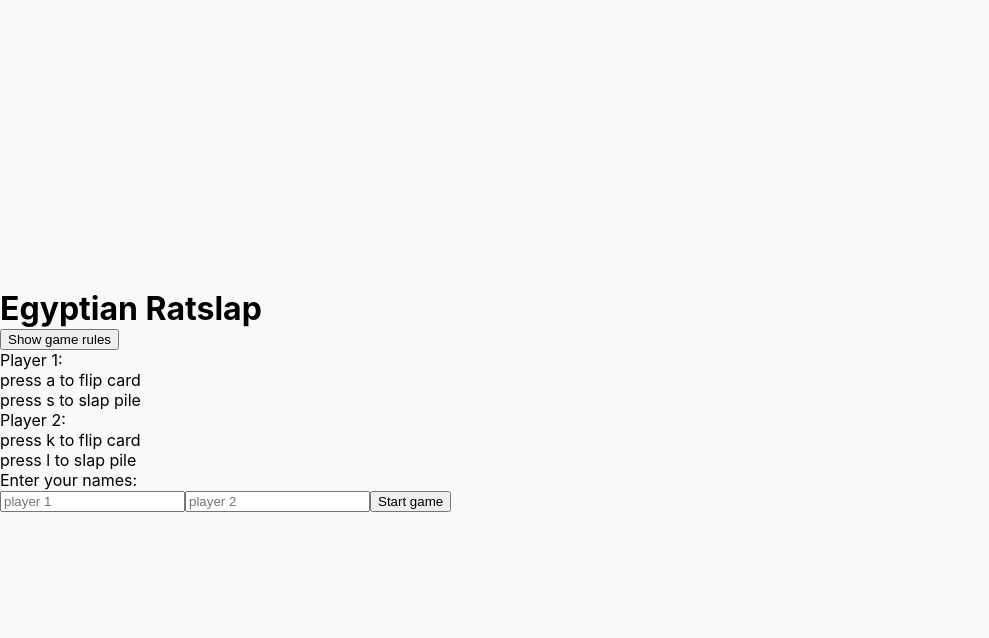
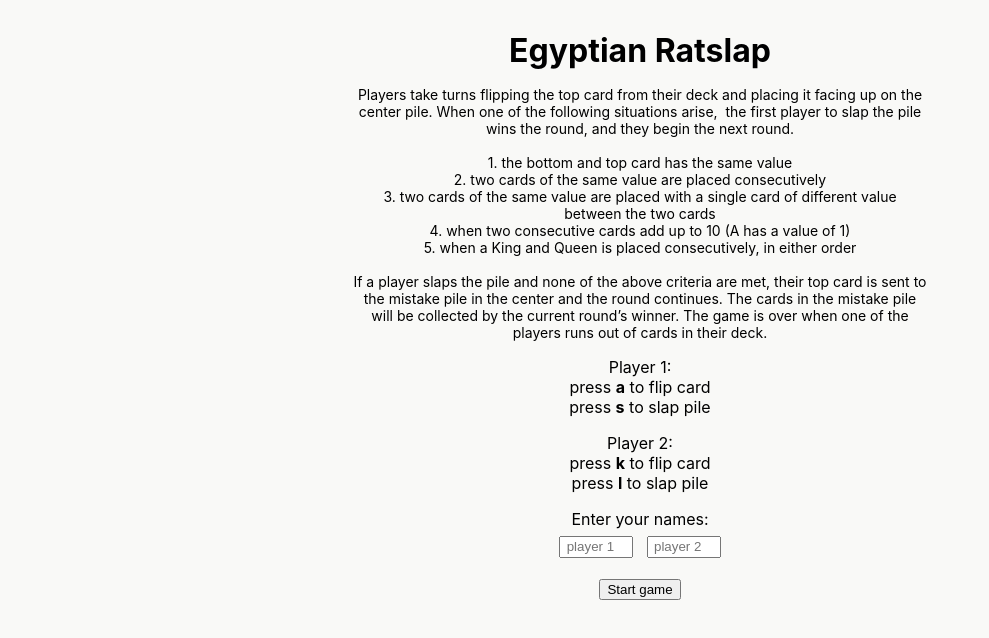
Before and after one commit to TomokoMiyakoshi/egyptian-ratscrew-game, a React (Vite) app: page / in a window 1280 px wide. Both pictures are taken after a click on the button "Show game rules". Shown: the top 638 px of the page, without its empty margins (0-989 px from the left). Built offline with nearby package versions, Linux system fonts and the light colour scheme.

Commit message:
Styled intro container and changed useEffect to only add keydown when playing

```diff
--- a/src/App.css
+++ b/src/App.css
@@ -1,10 +1,6 @@
 * {
     box-sizing: border-box;
     margin: 0;
-}
-
-:root, .App {
-    width: 100%;
 }
 
 :root {
@@ -19,15 +15,56 @@
     --player-b-color: #353380;
 }
 
+#root {
+    width: 100%;
+    min-height: 100vh;
+    white-space: pre-wrap;
+}
+
+
+
 body {
-    align-items: center;
-    align-content: center;
+    /* align-items: center;
+    align-content: center; */
     background: #f9f9f7;
     min-height: 100vh;
+    padding: 1.2em;
+}
+
+.intro-container {
+    display: flex;
+    flex-direction: column;
+    align-items: center;
+    padding: 12px;
+}
+
+.intro-container {
+    gap: 1em;
+    text-align: center;
+}
+
+.intro-container input {
+    width: 8ch;
+    padding: 0.1em 0.4em;
+    box-sizing: content-box;
+    margin-bottom: 1.5em;
+    margin-top:0.51em;
+}
+
+.intro-container input:first-of-type {
+    margin-right: 1em;
+}
+
+.intro-container button {
+    width: fit-content;
+}
+
+.rules {
+    max-width: 65ch;
+    font-size: 14px;
 }
 
 .board {
-    padding: 1.5em;
     box-sizing: content-box;
     max-width: 800px;
     margin: auto auto;
--- a/src/App.jsx
+++ b/src/App.jsx
@@ -47,19 +47,18 @@ export default function App() {
   }, [deckA, deckB])
 
   useEffect(() => {
-    document.addEventListener("keyup", handleKeyDown)
-    return () => document.removeEventListener("keyup", handleKeyDown);
-  }, [playerATurn, canFlip])
+    if (playing) {
+      document.addEventListener("keydown", handleKeyDown)
+      return () => document.removeEventListener("keydown", handleKeyDown);
+    }
+  }, [playing, playerATurn, canFlip])
 
 
   const handleKeyDown = e => {
-    console.log(e.key)
-    console.log(canFlip)
     // canFlip is false when slap in progress
     if (!canFlip) return
 
     if ((e.key === "a" && playerATurn) || (e.key === "k" && !playerATurn)) {
-      console.log("flipping")
       flipCard()
         // change player turn
         setPlayerATurn(playerATurn => !playerATurn)
--- a/src/components/IntroContainer.jsx
+++ b/src/components/IntroContainer.jsx
@@ -2,8 +2,10 @@ import {useState, useRef} from "react"
 
 export default (props) => {
 
-  const gameRules = useRef("Players take turns flipping the top card from their deck and placing it facing up on the center pile. When one of the following situations arise,  the first player to slap the pile wins the round, and they begin the next round.<br/><br/>1. the bottom and top card has the same value<br/>2. two cards of the same value are placed consecutively<br/>3. two cards of the same value are placed with a single card of different value between the two cards<br/>4.when two consecutive cards add up to 10 (A has a value of 1)<br/>5. when a King and Queen is placed consecutively, in either order<br/><br/>If a player slaps the pile and none of the above criteria are met, their top card is sent to the mistake pile in the center and the round continues. The cards in the mistake pile will be collected by the current round’s winner. The game is over when one of the players runs out of cards in their deck.")
+  const [showRules, setShowRules] = useState(false)
 
+  const rules = useRef("Players take turns flipping the top card from their deck and placing it facing up on the center pile. When one of the following situations arise,  the first player to slap the pile wins the round, and they begin the next round.\n\n1. the bottom and top card has the same value\n2. two cards of the same value are placed consecutively\n3. two cards of the same value are placed with a single card of different value between the two cards\n4. when two consecutive cards add up to 10 (A has a value of 1)\n5. when a King and Queen is placed consecutively, in either order\n\nIf a player slaps the pile and none of the above criteria are met, their top card is sent to the mistake pile in the center and the round continues. The cards in the mistake pile will be collected by the current round’s winner. The game is over when one of the players runs out of cards in their deck.")
+  // const rulesElements = rules.split("\n").map(line => <p>{line}</p>)
 
   // stores player name inputs, is reset when game starts
   const [namesFormData, setNamesFormData] = useState({
@@ -37,16 +39,17 @@ export default (props) => {
 
 
     return (
-        <div className="intro-containe">
+        <div className="intro-container">
             <h1>Egyptian Ratslap</h1>
-            <button>Show game rules</button>
-            <p>{}</p>
-            <p>Player 1:<br/>press a to flip card<br/>press s to slap pile</p>
-            <p>Player 2:<br/>press k to flip card<br/>press l to slap pile</p>
+            {!showRules && <button onClick={() => setShowRules(true)}>Show game rules</button>}
+            {showRules && <p className="rules">{rules.current}</p>}
+            <p>Player 1:<br/>press <b>a</b> to flip card<br/>press <b>s</b> to slap pile</p>
+            <p>Player 2:<br/>press <b>k</b> to flip card<br/>press <b>l</b> to slap pile</p>
             <form>
             <p>Enter your names:</p>
-            <input type="text" name="player1" placeholder="player 1" value={namesFormData.player1} onChange={handleFormChange}/>
-            <input type="text" name="player2" placeholder="player 2" value={namesFormData.player2} onChange={handleFormChange}/>
+            <div><input type="text" name="player1" placeholder="player 1" value={namesFormData.player1} onChange={handleFormChange}/>
+            <input type="text" name="player2" placeholder="player 2" value={namesFormData.player2} onChange={handleFormChange}/></div>
+
             <button onClick={handleFormSubmit}>Start game</button>
             </form>
         </div>
```
